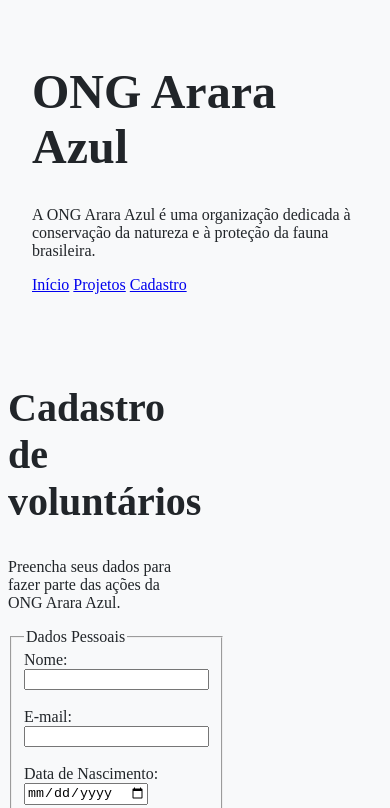
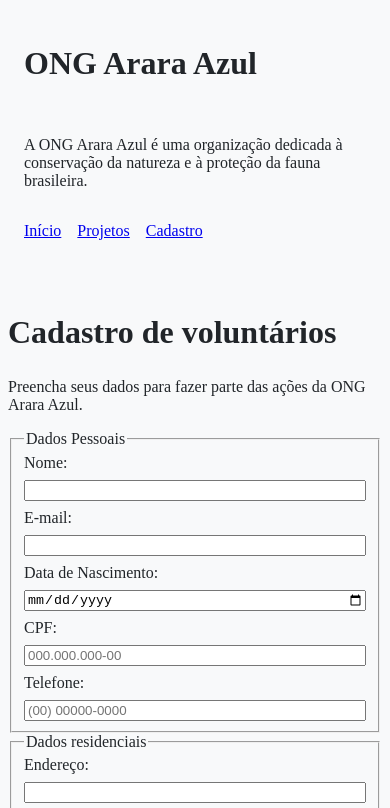
Before and after one commit to ppedroalencar/projeto-ong-arara-azul, a plain HTML site: page cadastro.html in a window 390 px wide. Shown: the top 808 px of the page. Drawn offline with Linux system fonts and the light colour scheme.

Commit message:
Adiciona responsividade e FlexBox

```diff
--- a/css/style.css
+++ b/css/style.css
@@ -38,7 +38,12 @@ h1 {font-size: var(--fs-h1);}
 h2 {font-size: var(--fs-h2);}
 h3 {font-size: var(--fs-h3);}
 
-header {padding: var(--spacing-lg);}
+header {
+  padding: var(--spacing-lg);
+  display: flex;
+  flex-direction: column;
+  gap: var(--spacing-md);
+}
 
 main {
   margin-top: var(--spacing-xl);
@@ -49,3 +54,41 @@ main {
 main > section {
   grid-column: span 6;
 }
+
+@media (max-width: 1024px) {
+  header {padding: var(--spacing-md);}
+}
+
+@media (max-width: 768px) {
+  h2 {font-size: 2rem;}
+}
+
+@media (max-width: 600px) {
+  main > section {
+    grid-column: span 12;
+  }
+}
+
+@media (max-width: 480px) {
+  h1 {font-size: 2rem;}
+}
+
+@media (min-width: 1440px) {
+  main {
+    max-width: 1440px;
+    margin-left: auto;
+    margin-right: auto;
+  }
+}
+
+nav {display: flex;
+  gap: var(--spacing-md);
+  justify-content: flex-start;
+  flex-wrap: wrap;
+  flex-direction: row;
+}
+
+fieldset {display: flex;
+  flex-direction: column;
+  gap: var(--spacing-sm);
+  }
```
Also changed, not shown: cadastro.html (+0 -14 lines).
